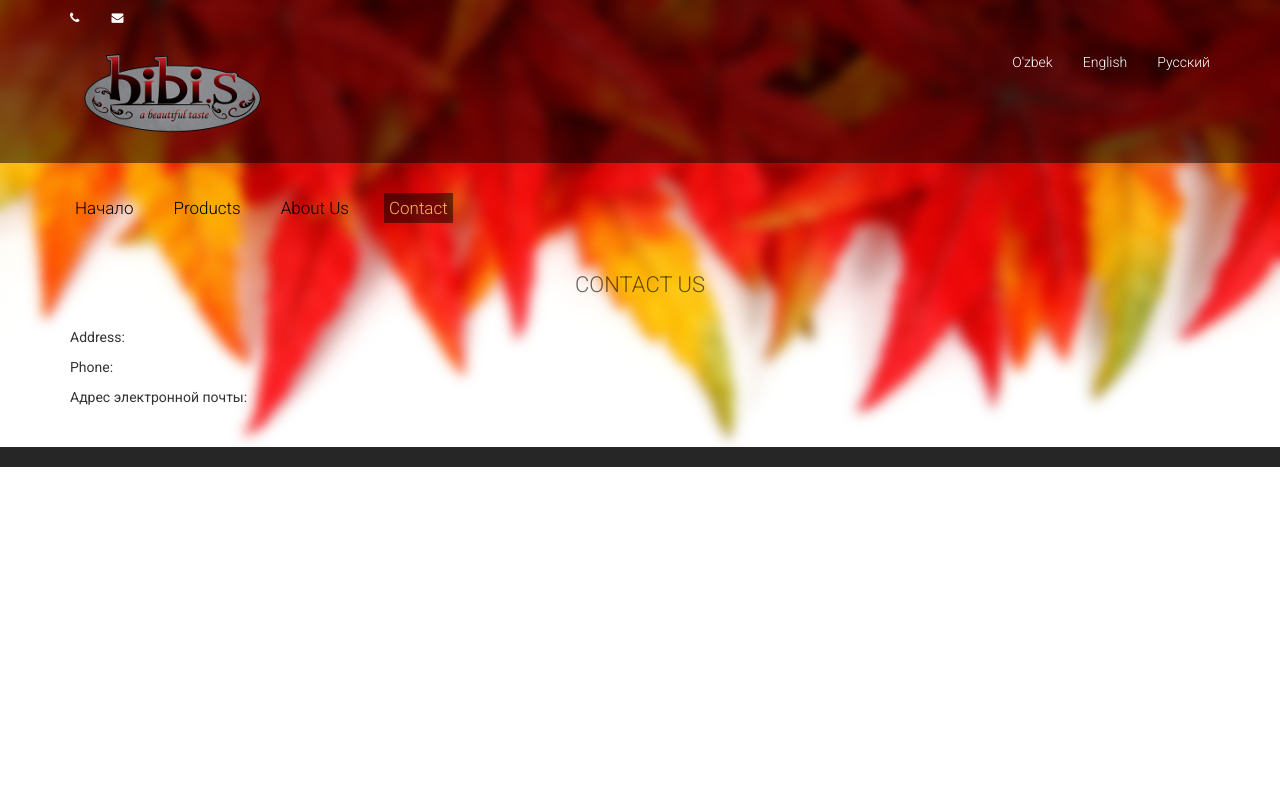
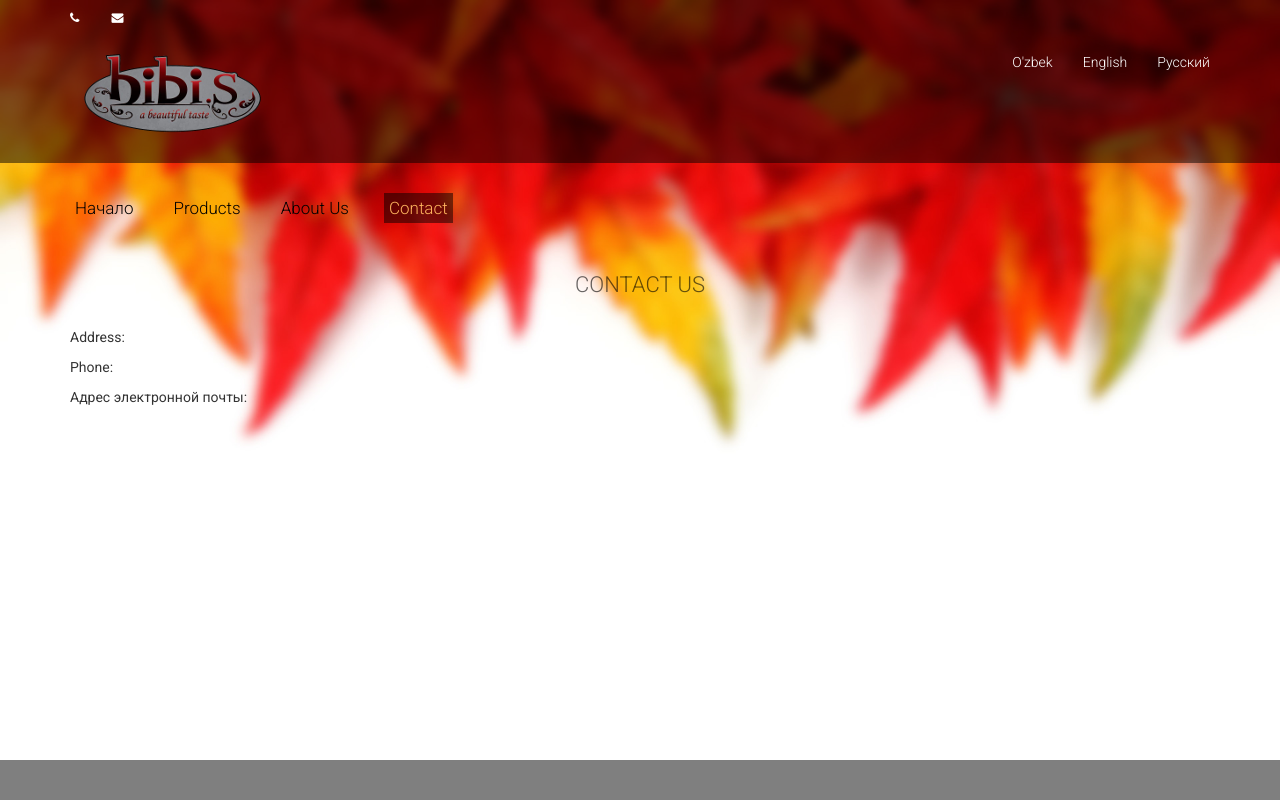
Before and after one commit to kmlxn/clothes, a Django app: template catalog/templates/catalog/contact.html in a window 1280 px wide. Run offline with Django 3.2, Linux system fonts and the light colour scheme; the template is opened without the code that fills it, so the values that code supplies are empty.

Commit message:
Footer made sticky.

```diff
--- a/catalog/static/catalog/css/main.css
+++ b/catalog/static/catalog/css/main.css
@@ -6,13 +6,18 @@
 @import url(http://fonts.googleapis.com/css?family=Open+Sans:400,800,300,600,700);
 @import url(http://fonts.googleapis.com/css?family=Abel);
 
+html {
+  position: relative;
+  min-height: 100%;
+}
+
 body {
   font-family: 'Roboto', sans-serif;
   background:;
-  position: relative;
   font-weight:300px;
   background: url('/static/catalog/images/autumn-leaf-frame.jpg') no-repeat;
   background-size: 100%;
+  margin-bottom: 40px;
 }
 
 ul li {
@@ -353,7 +358,11 @@
 **************************/
 
 #footer {
-  background: rgba(0, 0, 0, 0.85);
+  position: absolute;
+  bottom: 0;
+  height: 40px;
+  width: 100%;
+  background: rgba(0, 0, 0, 0.5);
 }
 
 
```
